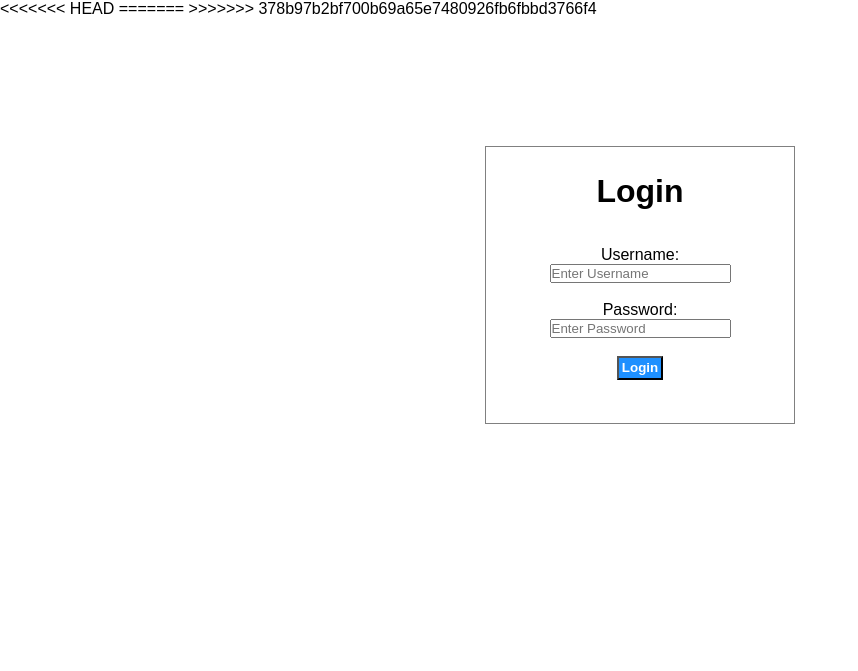
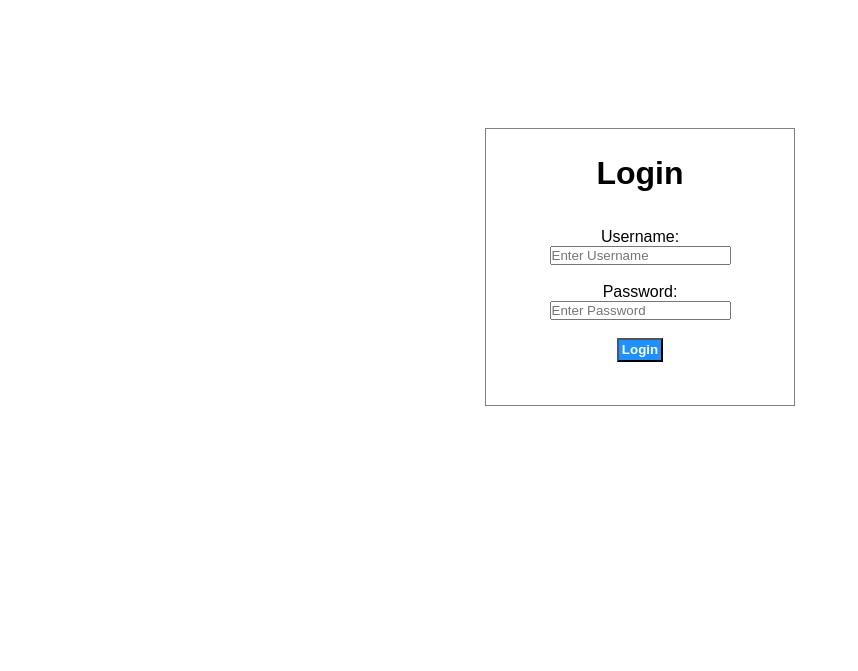
Before and after one commit to devinhidayat/restaurant, a PHP site: page /PemWeb/admin/login.php in a window 1280 px wide. Shown: the top 671 px of the page, without its empty margins (0-858 px from the left). Run offline with PHP 8.4, Linux system fonts and the light colour scheme.

Commit message:
typo style

```diff
--- a/admin/login.php
+++ b/admin/login.php
@@ -3,11 +3,8 @@
 <html>
     <head>
         <title>Login - Food Order System</title>
-<<<<<<< HEAD
         <link rel ="stylesheet" href ="admin.css">
-=======
-        <link rel ="sytlesheet" href ="../css/admin.css">
->>>>>>> 378b97b2bf700b69a65e7480926fb6fbbd3766f4
+        <link rel ="stylesheet" href ="login.css">
     </head>
 
     <body>
```
